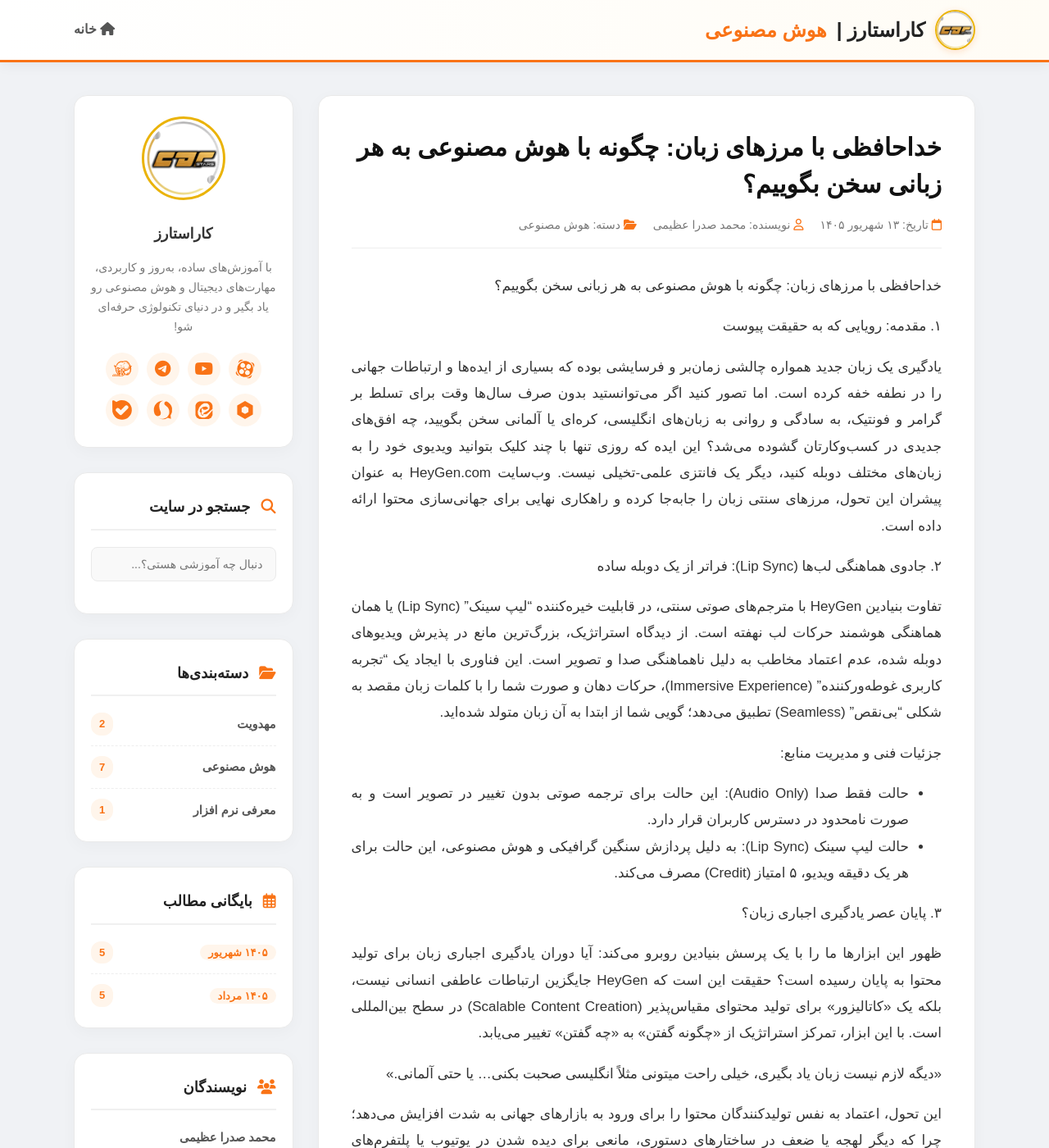
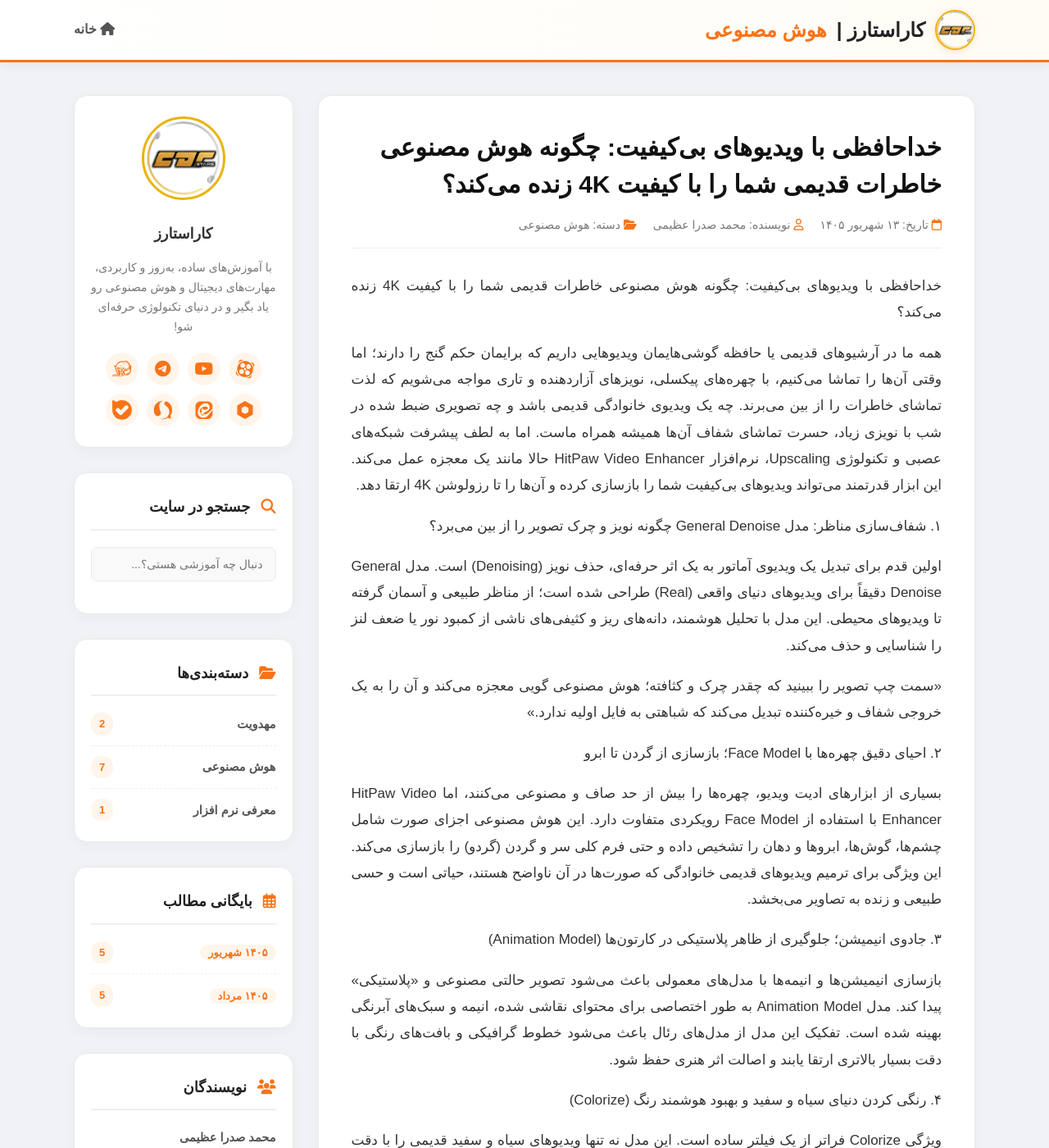
Before and after one commit to carstars7/carstars7.github.io, a Jekyll site: the page built from _posts/2026-09-04-HitPaw-Video-Enhancer-Video.md, in a window 1280 px wide and 1400 px high. Shown: the whole window at 82% size. Built offline with Jekyll 4.4.1, drawn with Linux system fonts in a browser that asks for light colours; comment, search, counter and statistics services are not loaded; a style sheet for code colours, icons or effects is not loaded; some of the changed text lies outside the part shown.

Commit message:
Update 2026-09-04-HitPaw-Video-Enhancer-Video.md

```diff
--- a/_posts/2026-09-04-HitPaw-Video-Enhancer-Video.md
+++ b/_posts/2026-09-04-HitPaw-Video-Enhancer-Video.md
@@ -1,50 +1,53 @@
 ---
 layout: post
-title: "خداحافظی با مرزهای زبان: چگونه با هوش مصنوعی به هر زبانی سخن بگوییم؟"
+title: "خداحافظی با ویدیوهای بی‌کیفیت: چگونه هوش مصنوعی خاطرات قدیمی شما را با کیفیت 4K زنده می‌کند؟"
 author: "محمد صدرا عظیمی"
 category: "هوش مصنوعی"
 ---
-خداحافظی با مرزهای زبان: چگونه با هوش مصنوعی به هر زبانی سخن بگوییم؟
+خداحافظی با ویدیوهای بی‌کیفیت: چگونه هوش مصنوعی خاطرات قدیمی شما را با کیفیت 4K زنده می‌کند؟
 
-۱. مقدمه: رویایی که به حقیقت پیوست
+همه ما در آرشیوهای قدیمی یا حافظه گوشی‌هایمان ویدیوهایی داریم که برایمان حکم گنج را دارند؛ اما وقتی آن‌ها را تماشا می‌کنیم، با چهره‌های پیکسلی، نویزهای آزاردهنده و تاری مواجه می‌شویم که لذت تماشای خاطرات را از بین می‌برند. چه یک ویدیوی خانوادگی قدیمی باشد و چه تصویری ضبط شده در شب با نویزی زیاد، حسرت تماشای شفاف آن‌ها همیشه همراه ماست. اما به لطف پیشرفت شبکه‌های عصبی و تکنولوژی Upscaling، نرم‌افزار HitPaw Video Enhancer حالا مانند یک معجزه عمل می‌کند. این ابزار قدرتمند می‌تواند ویدیوهای بی‌کیفیت شما را بازسازی کرده و آن‌ها را تا رزولوشن 4K ارتقا دهد.
 
-یادگیری یک زبان جدید همواره چالشی زمان‌بر و فرسایشی بوده که بسیاری از ایده‌ها و ارتباطات جهانی را در نطفه خفه کرده است. اما تصور کنید اگر می‌توانستید بدون صرف سال‌ها وقت برای تسلط بر گرامر و فونتیک، به سادگی و روانی به زبان‌های انگلیسی، کره‌ای یا آلمانی سخن بگویید، چه افق‌های جدیدی در کسب‌وکارتان گشوده می‌شد؟ این ایده که روزی تنها با چند کلیک بتوانید ویدیوی خود را به زبان‌های مختلف دوبله کنید، دیگر یک فانتزی علمی-تخیلی نیست. وب‌سایت HeyGen.com به عنوان پیشران این تحول، مرزهای سنتی زبان را جابه‌جا کرده و راهکاری نهایی برای جهانی‌سازی محتوا ارائه داده است.
+۱. شفاف‌سازی مناظر: مدل General Denoise چگونه نویز و چرک تصویر را از بین می‌برد؟
 
-۲. جادوی هماهنگی لب‌ها (Lip Sync): فراتر از یک دوبله ساده
+اولین قدم برای تبدیل یک ویدیوی آماتور به یک اثر حرفه‌ای، حذف نویز (Denoising) است. مدل General Denoise دقیقاً برای ویدیوهای دنیای واقعی (Real) طراحی شده است؛ از مناظر طبیعی و آسمان گرفته تا ویدیوهای محیطی. این مدل با تحلیل هوشمند، دانه‌های ریز و کثیفی‌های ناشی از کمبود نور یا ضعف لنز را شناسایی و حذف می‌کند.
 
-تفاوت بنیادین HeyGen با مترجم‌های صوتی سنتی، در قابلیت خیره‌کننده "لیپ سینک" (Lip Sync) یا همان هماهنگی هوشمند حرکات لب نهفته است. از دیدگاه استراتژیک، بزرگ‌ترین مانع در پذیرش ویدیوهای دوبله شده، عدم اعتماد مخاطب به دلیل ناهماهنگی صدا و تصویر است. این فناوری با ایجاد یک "تجربه کاربری غوطه‌ورکننده" (Immersive Experience)، حرکات دهان و صورت شما را با کلمات زبان مقصد به شکلی "بی‌نقص" (Seamless) تطبیق می‌دهد؛ گویی شما از ابتدا به آن زبان متولد شده‌اید.
+«سمت چپ تصویر را ببینید که چقدر چرک و کثافته؛ هوش مصنوعی گویی معجزه می‌کند و آن را به یک خروجی شفاف و خیره‌کننده تبدیل می‌کند که شباهتی به فایل اولیه ندارد.»
 
-جزئیات فنی و مدیریت منابع:
+۲. احیای دقیق چهره‌ها با Face Model؛ بازسازی از گردن تا ابرو
 
-* حالت فقط صدا (Audio Only): این حالت برای ترجمه صوتی بدون تغییر در تصویر است و به صورت نامحدود در دسترس کاربران قرار دارد.
-* حالت لیپ سینک (Lip Sync): به دلیل پردازش سنگین گرافیکی و هوش مصنوعی، این حالت برای هر یک دقیقه ویدیو، ۵ امتیاز (Credit) مصرف می‌کند.
+بسیاری از ابزارهای ادیت ویدیو، چهره‌ها را بیش از حد صاف و مصنوعی می‌کنند، اما HitPaw Video Enhancer با استفاده از Face Model رویکردی متفاوت دارد. این هوش مصنوعی اجزای صورت شامل چشم‌ها، گوش‌ها، ابروها و دهان را تشخیص داده و حتی فرم کلی سر و گردن (گردو) را بازسازی می‌کند. این ویژگی برای ترمیم ویدیوهای قدیمی خانوادگی که صورت‌ها در آن ناواضح هستند، حیاتی است و حسی طبیعی و زنده به تصاویر می‌بخشد.
 
-۳. پایان عصر یادگیری اجباری زبان؟
+۳. جادوی انیمیشن؛ جلوگیری از ظاهر پلاستیکی در کارتون‌ها (Animation Model)
 
-ظهور این ابزارها ما را با یک پرسش بنیادین روبرو می‌کند: آیا دوران یادگیری اجباری زبان برای تولید محتوا به پایان رسیده است؟ حقیقت این است که HeyGen جایگزین ارتباطات عاطفی انسانی نیست، بلکه یک «کاتالیزور» برای تولید محتوای مقیاس‌پذیر (Scalable Content Creation) در سطح بین‌المللی است. با این ابزار، تمرکز استراتژیک از «چگونه گفتن» به «چه گفتن» تغییر می‌یابد.
+بازسازی انیمیشن‌ها و انیمه‌ها با مدل‌های معمولی باعث می‌شود تصویر حالتی مصنوعی و «پلاستیکی» پیدا کند. مدل Animation Model به طور اختصاصی برای محتوای نقاشی شده، انیمه و سبک‌های آبرنگی بهینه شده است. تفکیک این مدل از مدل‌های رئال باعث می‌شود خطوط گرافیکی و بافت‌های رنگی با دقت بسیار بالاتری ارتقا یابند و اصالت اثر هنری حفظ شود.
 
-«دیگه لازم نیست زبان یاد بگیری، خیلی راحت میتونی مثلاً انگلیسی صحبت بکنی... یا حتی آلمانی.»
+۴. رنگی کردن دنیای سیاه و سفید و بهبود هوشمند رنگ (Colorize)
 
-این تحول، اعتماد به نفس تولیدکنندگان محتوا را برای ورود به بازارهای جهانی به شدت افزایش می‌دهد؛ چرا که دیگر لهجه یا ضعف در ساختارهای دستوری، مانعی برای دیده شدن در یوتیوب یا پلتفرم‌های بین‌المللی نخواهد بود.
+ویژگی Colorize فراتر از یک فیلتر ساده است. این مدل نه تنها ویدیوهای سیاه و سفید قدیمی را با دقت رنگی می‌کند، بلکه مجهز به قابلیت Color Enhancement است. این ابزار رنگ‌های کدر و مرده را شناسایی کرده و به آن‌ها روح می‌بخشد؛ برای مثال، یک آسمان با آبی چرک و بی‌روح را به آبی شفاف و درخشان تبدیل می‌کند و کنتراست و روشنایی تصویر (Brightness) را به شکلی زنده تنظیم می‌کند.
 
-۴. از مختارنامه تا هالیوود: جهانی‌سازی محتوای بومی
+۵. تنظیمات حرفه‌ای؛ کنترل کامل بر رزولوشن و بیت‌ریت
 
-یکی از الهام‌بخش‌ترین جنبه‌های این فناوری، پتانسیل آن در صادرات محصولات فرهنگی است. تصور کنید محتوای غنی بومی را با حفظ کیفیت صوتی و تصویری، برای مخاطبان سراسر جهان اکران کنید. گوینده در بررسی این ابزار، پس از مشاهده نتیجه دوبله عربی ویدیو با هیجان می‌گوید: «خیلی عالی بود؛ یعنی می‌تونین خیلی کارا باهاش انجام بدین.»
+یک استراتژیست محتوا می‌داند که تعادل بین سرعت و کیفیت کلیدی است. در تنظیمات خروجی، شما دو انتخاب اصلی دارید:
 
-«مختارنامه رو برای عرب‌زبانا هم پخش کنید مثلاً خیلی کارا میشه با این کرد... یه فیلم سینمایی رو دوبله بکنید، سریال فارسی رو به انگلیسی دوبله کنید.»
+* Quality (کیفیت): با استفاده از تمام توان هوش مصنوعی، بالاترین سطح بازسازی را ارائه می‌دهد (ایده‌آل برای آرشیو نهایی).
+* Fast (سرعت): برای زمانی که محدودیت وقت دارید و می‌خواهید سریع‌تر به نتیجه برسید.
 
-این فناوری تضاد میان محتوای محلی و مخاطب جهانی را از بین می‌برد. دوبله سریال‌های ایرانی به انگلیسی یا اسپانیایی با حفظ حرکات واقعی لب بازیگران، تجربه‌ای باورپذیر ایجاد کرده و سینمای بومی را به استانداردهای توزیع جهانی (Hollywood-level Distribution) نزدیک می‌کند.
+همچنین می‌توانید رزولوشن را تا 4K بالا ببرید یا از بخش Custom، ابعاد دقیق ویدیو را خودتان تعیین کنید. در بخش Bitrate، نرم‌افزار به طور هوشمند روی حالت Auto تنظیم شده که بهترین خروجی را می‌دهد، اما کاربران حرفه‌ای می‌توانند آن را به صورت دستی نیز تنظیم کنند. فرمت‌های پشتیبانی شده عبارتند از:
 
-۵. نقشه راه: از آپلود تا جهانی شدن در ۴ گام
+* MP4
+* MOV
+* M4V
+* AVI
 
-فرآیند کار با HeyGen به گونه‌ای طراحی شده که سرعت عمل و کیفیت را همزمان تضمین کند. به عنوان یک استراتژیست محتوا، استفاده از قابلیت‌های زیر را برای بهینه‌سازی زمان پیشنهاد می‌دهم:
+۶. پیش‌نمایش ۴۵ فریم؛ هوشمندی قبل از رندر نهایی
 
-۱. ورودی هوشمند: شما می‌توانید فایل ویدیویی را مستقیماً آپلود کنید یا لینک آن را از یوتیوب و گوگل درایو فراخوانی کنید. یک مزیت کلیدی، امکان انتخاب «ویدیوهای قبلاً آپلود شده» است که از آپلود مجدد و اتلاف وقت جلوگیری می‌کند. ۲. انتخاب زبان مقصد: زبان مبدأ (مثلاً فارسی) و زبان مقصد را از میان لیست گسترده زبان‌ها انتخاب می‌کنید. ۳. تنظیمات پیشرفته (Dynamic Duration): این ویژگی حیاتی، وظیفه حفظ ضرب‌آهنگ (Pacing) ویدیو را بر عهده دارد. با فعال‌سازی آن، هوش مصنوعی سرعت صحبت در زبان مقصد را با زمان‌بندی نسخه اصلی هماهنگ می‌کند تا ویدیو طولانی‌تر یا کوتاه‌تر نشود و ساختار زمانی اثر حفظ گردد. ۴. تولید و دریافت: پس از کلیک بر روی دکمه ترجمه، سیستم ویدیو را پردازش کرده و نسخه نهایی را در بخش Results در اختیار شما قرار می‌دهد.
+یکی از کاربردی‌ترین بخش‌های این نرم‌افزار، قابلیت Preview است. قبل از اینکه زمان زیادی را صرف پردازش کل ویدیو (Export) کنید، می‌توانید ۴۵ فریم از تغییرات اعمال شده را ببینید. این کار به شما کمک می‌کند متوجه شوید برای ویدیوی خاص شما، کدام مدل (جنرال، فیس یا انیمیشن) بهترین نتیجه را روی بافت تصویر می‌گذارد.
 
-۶. نتیجه‌گیری: گام بعدی شما چیست؟
+جمع‌بندی
 
-تکنولوژی اکنون ابزاری را فراهم کرده است که تا همین چند سال پیش غیرممکن به نظر می‌رسید. امروز زبان دیگر سدی در برابر خلاقیت و حضور در بازارهای جهانی نیست؛ بلکه پلی است که شما را به میلیون‌ها مخاطب جدید پیوند می‌دهد. HeyGen تنها یک وب‌سایت نیست، بلکه کلید ورود به عصر «تولید محتوای بدون مرز» است.
+استفاده از هوش مصنوعی برای ارتقای ویدیوها حالا ساده‌تر از همیشه شده است. فرآیند کار بسیار مستقیم است: نرم‌افزار را نصب کنید، فایل را آپلود نمایید، مدل مناسب را انتخاب کرده، پیش‌نمایش (Preview) را بررسی کنید و در نهایت خروجی بگیرید. HitPaw Video Enhancer مرز بین یک ویدیوی خاطره‌انگیز اما بی‌کیفیت و یک شاهکار 4K را از بین برده است.
 
-اگر زبان دیگر مانعی برای دیده شدن شما نباشد، اولین ویدیویی که به زبان‌های مختلف دنیا منتشر می‌کنید چه خواهد بود؟
+اگر می‌توانستید تنها یک ویدیو از گذشته را با کیفیت 4K و رنگ‌های زنده تماشا کنید، کدام خاطره را برای بازسازی انتخاب می‌کردید؟
 
-<style>.h_iframe-aparat_embed_frame{position:relative;}.h_iframe-aparat_embed_frame .ratio{display:block;width:100%;height:auto;}.h_iframe-aparat_embed_frame iframe{position:absolute;top:0;left:0;width:100%;height:100%;}</style><div class="h_iframe-aparat_embed_frame"><span style="display: block;padding-top: 57%"></span><iframe src="https://www.aparat.com/video/video/embed/videohash/zxc163h/vt/frame?muted=true"  allowFullScreen="true" webkitallowfullscreen="true" mozallowfullscreen="true"></iframe></div>
+<style>.h_iframe-aparat_embed_frame{position:relative;}.h_iframe-aparat_embed_frame .ratio{display:block;width:100%;height:auto;}.h_iframe-aparat_embed_frame iframe{position:absolute;top:0;left:0;width:100%;height:100%;}</style><div class="h_iframe-aparat_embed_frame"><span style="display: block;padding-top: 57%"></span><iframe src="https://www.aparat.com/video/video/embed/videohash/lxe101s/vt/frame?muted=true"  allowFullScreen="true" webkitallowfullscreen="true" mozallowfullscreen="true"></iframe></div>
```
